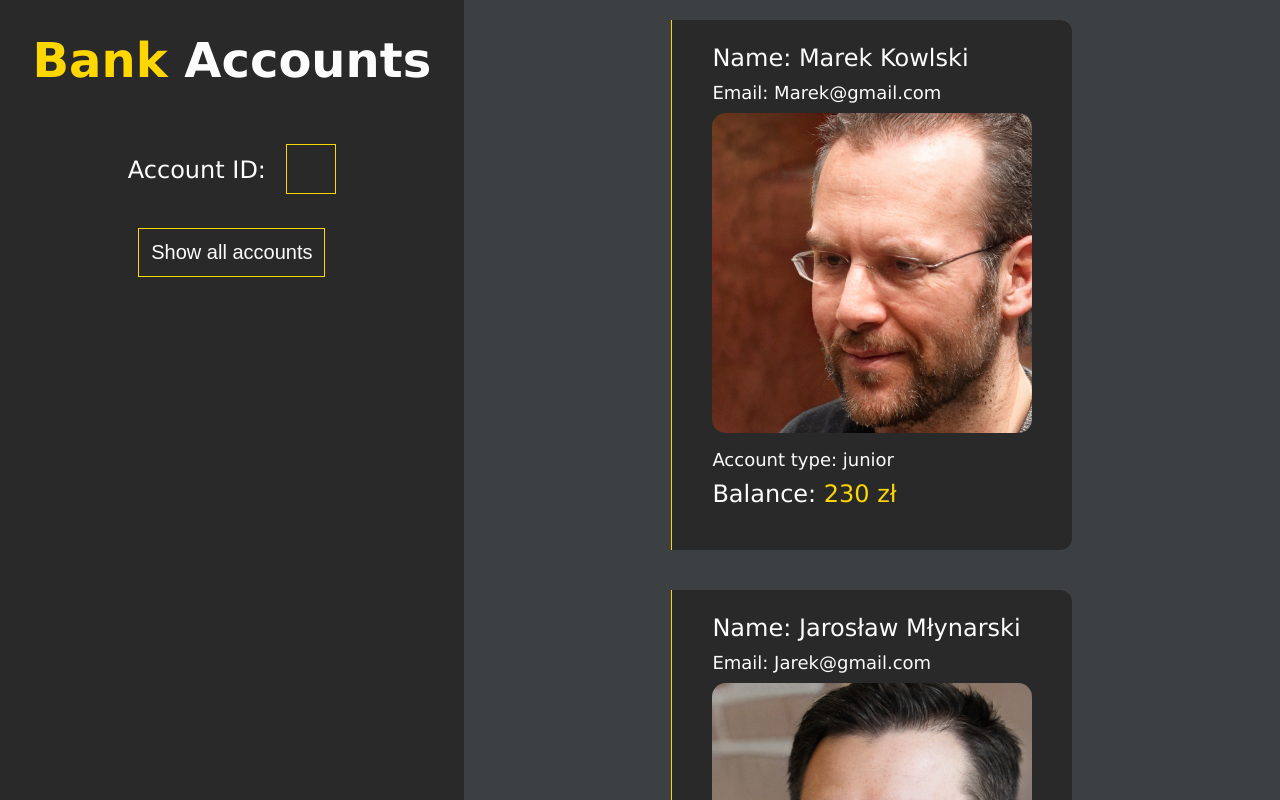
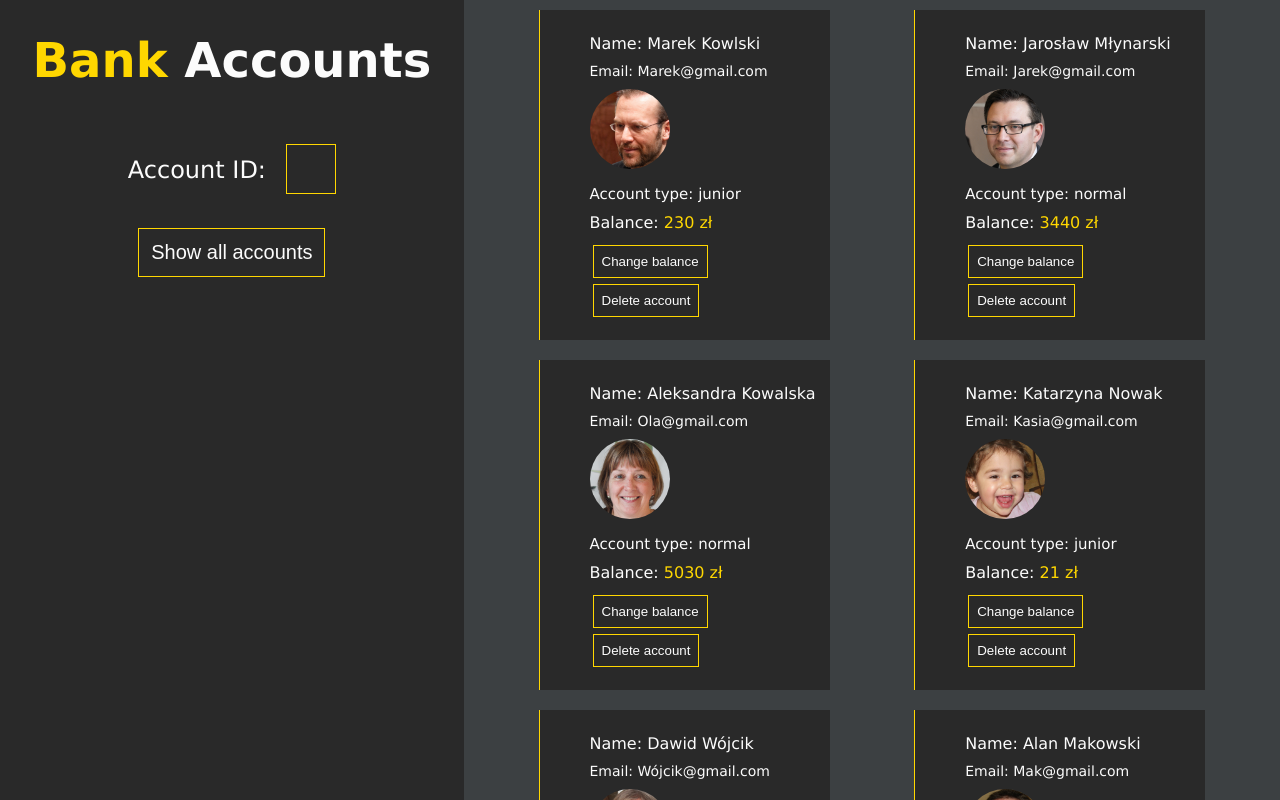
Before and after one commit to Hubix1410/bankAccounts, a React (Create React App) app: page / in a window 1280 px wide. Both pictures are taken after a click on the button "Show all accounts". Shown: the top 800 px of the page. Built offline with nearby package versions, Linux system fonts and the light colour scheme; data requests are answered from the project's data file.

Commit message:
fixed css

```diff
--- a/src/userResponse/userResponse.js
+++ b/src/userResponse/userResponse.js
@@ -5,6 +5,14 @@ export function UserResponse({ currentUser, setCurrentUser }) {
 
     const [users, setUsers] = useState(undefined);
     let usersMap;
+
+    function changeBalance(index){
+        return true;
+    }
+
+    function deleteAccount(index){
+
+    }
 
     if (currentUser !== undefined) {
         if(currentUser === "all"){
@@ -25,7 +33,7 @@ export function UserResponse({ currentUser, setCurrentUser }) {
         console.log(users);
         if (users.length === 0) {
             usersMap = <p className="wrongID">Wrong ID</p>
-        } else {
+        } else if(users.length === 1)  {
             usersMap = users.map((element, index) =>
                 <div key={index} className="account">
                     <ul>
@@ -37,7 +45,23 @@ export function UserResponse({ currentUser, setCurrentUser }) {
                     </ul>
                 </div>
             );
-
+        } else {
+            usersMap = users.map((element, index) =>
+            <div key={index} className="accountSmall">
+                <ul>
+                    <li className="name">Name: {element.name} {element.lastName}</li>
+                    <li className="email">Email: {element.email}</li>
+                    <img src={`/imgs/face-${element.imageId}.jpg`} alt="img"/>
+                    <li className="accountType">Account type: {element.type}</li>
+                    <li className="balance">Balance: <span>{element.balance} zł</span></li>
+                    <li>
+                        <button className="accountButton" onClick={changeBalance(index)}> Change balance </button>
+                        <br/>
+                        <button className="accountButton" onClick={deleteAccount(index)}> Delete account </button>
+                    </li>
+                </ul>
+            </div>
+        );
         }
     }
 
--- a/src/userResponse/userResponse.scss
+++ b/src/userResponse/userResponse.scss
@@ -10,9 +10,10 @@ $gold:  #FFD700;
     justify-content: space-evenly;
     font-size: 24px;
     width: calc(100vw - 400px);
-    overflow: auto;
+    height: 100vh;
     background-color: $secondaryDark;
     font-family: Verdana, Geneva, Tahoma, sans-serif;
+    overflow: auto;
 
     .account{
         background-color: $mainDark;
@@ -20,7 +21,6 @@ $gold:  #FFD700;
         width:400px;
         height:530px;
         margin:20px;
-        border-radius: 0 12px 12px 0;
         border-left: 1px solid $gold;
 
         ul{
@@ -55,6 +55,61 @@ $gold:  #FFD700;
         }
     }
 
+    .accountSmall{
+        background-color: $mainDark;
+        color: $white;
+        width:280px;
+        height:330px;
+        margin:10px;
+        padding-left: 10px;
+        border-left: 1px solid $gold;
+
+        ul{
+            list-style: none;
+            box-sizing: border-box;
+
+            .name{
+                font-size: 16px;
+                margin: 10px 0;
+            }
+
+            .email{
+                font-size: 14px;
+            }
+
+            img{
+                width:80px;
+                border-radius: 50%;
+                margin: 10px 0;
+            }
+
+            .accountType{
+                font-size: 15px;
+            }
+
+            .balance{
+                font-size: 16px;
+                margin: 10px 0;
+                span{
+                    color: $gold;
+                }
+            }
+
+            .accountButton{
+                background-color: transparent;
+                color: $white;
+                border: 1px solid $gold;
+                padding:8px;
+                margin: 3px;
+
+                &:hover{
+                    color: $gold;
+                    cursor: pointer;
+                }
+            }
+        }
+    }
+
     .wrongID{
         color: $white;
         font-size: 24px;
```
